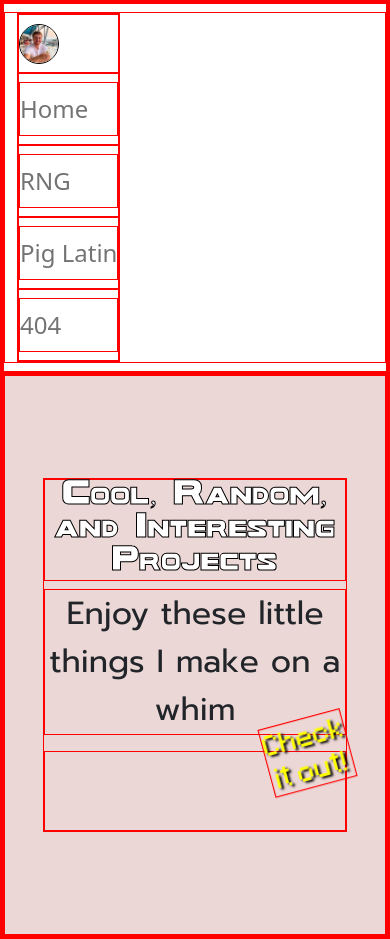
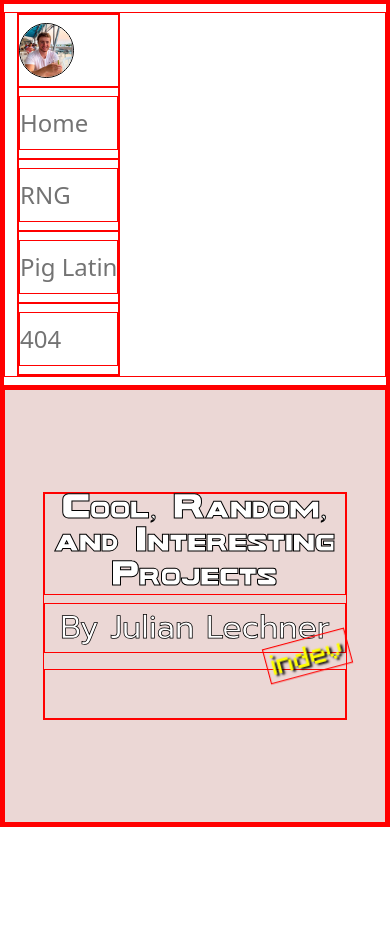
Before and after one commit to jll38/cool_random_webpages, a Flask app: page / in a window 390 px wide. After the commit the page ends 827 px from the top, so only its background shows below. Run offline with Flask 2, Linux system fonts and the light colour scheme; some libraries are stand-ins or nearby versions.

Commit message:
media query scaling

```diff
--- a/simple_pages/templates/index.html
+++ b/simple_pages/templates/index.html
@@ -6,7 +6,7 @@
             <div class="main" id="textMain" name="textMain">
                 <div style="margin:10%">
                     <h1>Cool, Random, and Interesting Projects</h1>
-                    <p class="subtext">Enjoy these little things I make on a whim</p>
+                    <p class="subtext">By Julian Lechner</p>
                     <div id="splash" style="">
                         <p class="mc-splash-text" id="splash-text"></p>
                     </div>
@@ -34,7 +34,10 @@
                 'Check it out!',
                 'Déjà vu!',
                 'indev',
-                'PSK approved!']
+                'PSK approved!',
+                'Go Highlanders!',
+                ' <3 NJIT',
+                'Check out my LinkedIn']
             let rand = Math.floor(Math.random() * splashes.length);
             console.log(`Random Number ${rand}`);
             console.log(`Splash: ${splashes[rand].toString()}`)
--- a/static/css/style.css
+++ b/static/css/style.css
@@ -117,8 +117,20 @@
     text-align: center;
     font-size: 200%;
     font-weight: normal;
+    color: white;
+    -webkit-text-stroke-width: .75px;
+    -webkit-text-stroke-color: black;
+
 }
-
+.img-circle{
+    border-radius:50%;
+}
+.img-tiny{
+    height:55px;
+}
+.black-border-thin{
+    border: black 1px solid;
+}
 @keyframes fadeIn {
     0% {
         opacity: 0;
--- a/templates/base.html
+++ b/templates/base.html
@@ -14,7 +14,7 @@
     <nav class="navbar navbar-expand-sm">
         <div class="container-fluid">
         <ul class="navbar-nav">
-            <li class="nav-link"><img style="height:40px;border-radius:50%; border: black 1px solid"src="./static/images/me.jpg"></li>
+            <li class="nav-link"><img class="img-circle img-tiny black-border-thin"src="./static/images/me.jpg"></li>
             <li class="nav-link "><a class="nav-link"href="/">Home</a></li>
             <li class="nav-link"><a class="nav-link"href="/NumGenerator">RNG</a></li>
             <li class="nav-link"><a class="nav-link"href="/piglatin">Pig Latin</a></li>
```
